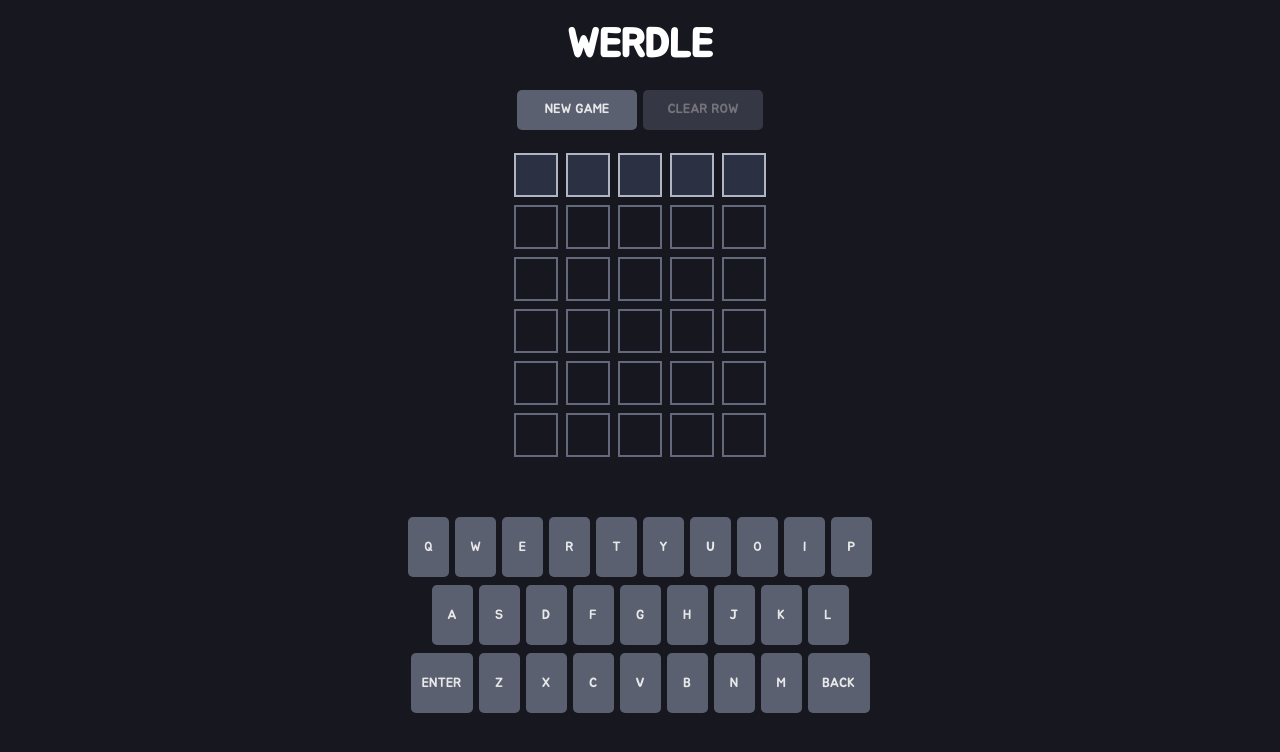
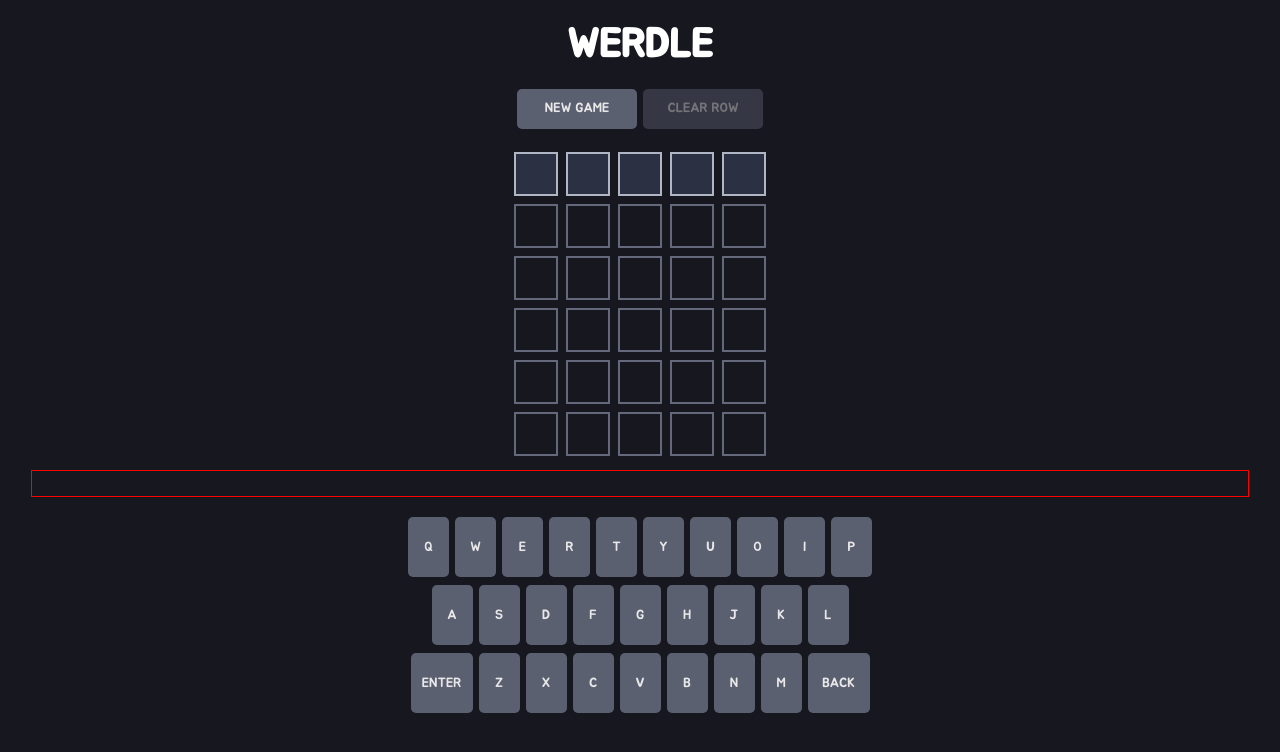
Before and after one commit to ahhreggi/werdle, a React (Create React App) app: page / in a window 1280 px wide. Shown: the top 752 px of the page. Built offline with nearby package versions, Linux system fonts and the light colour scheme.

Commit message:
Add error box

```diff
--- a/src/App.scss
+++ b/src/App.scss
@@ -31,7 +31,9 @@
 			margin-top: 10px;
 			color: $lighter;
 			width: 95vw;
+			min-width: 95vw;
 			text-align: center;
+			border: 1px solid red;
 		}
 	}
 }
```
